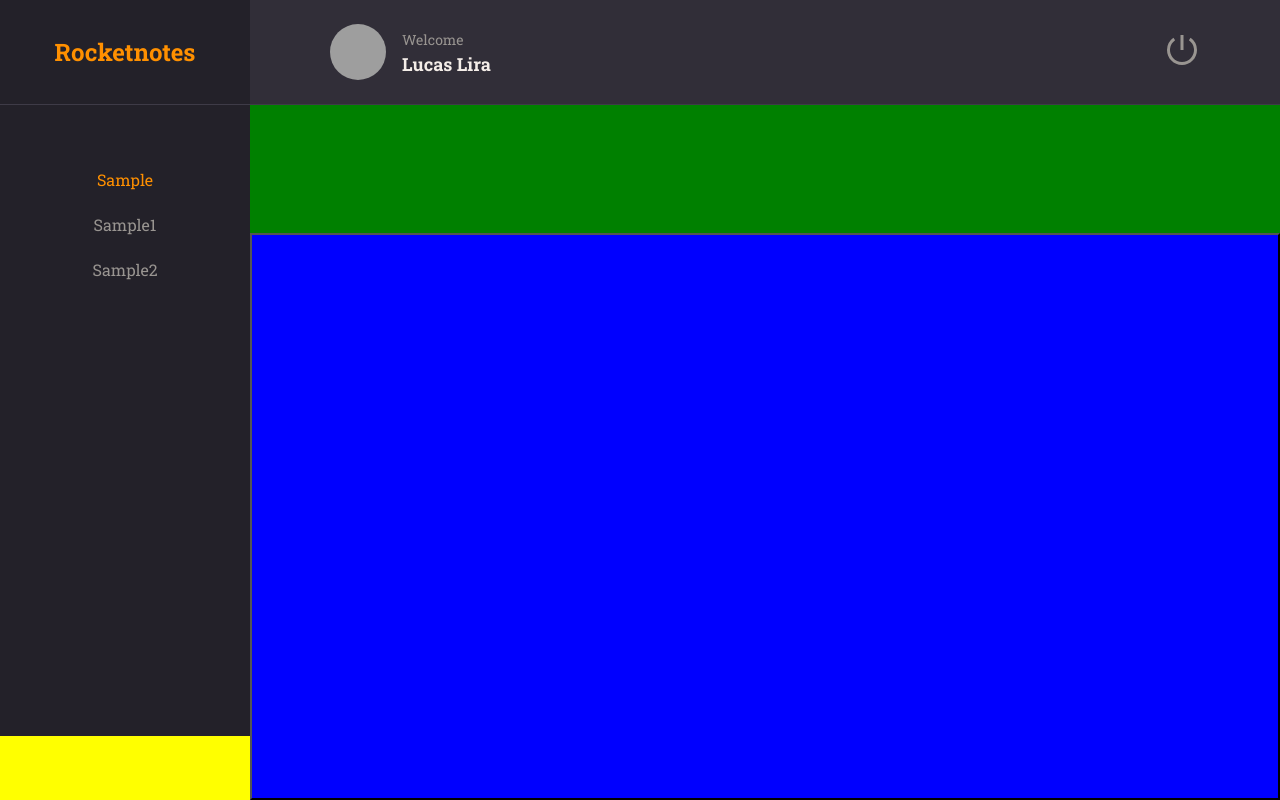
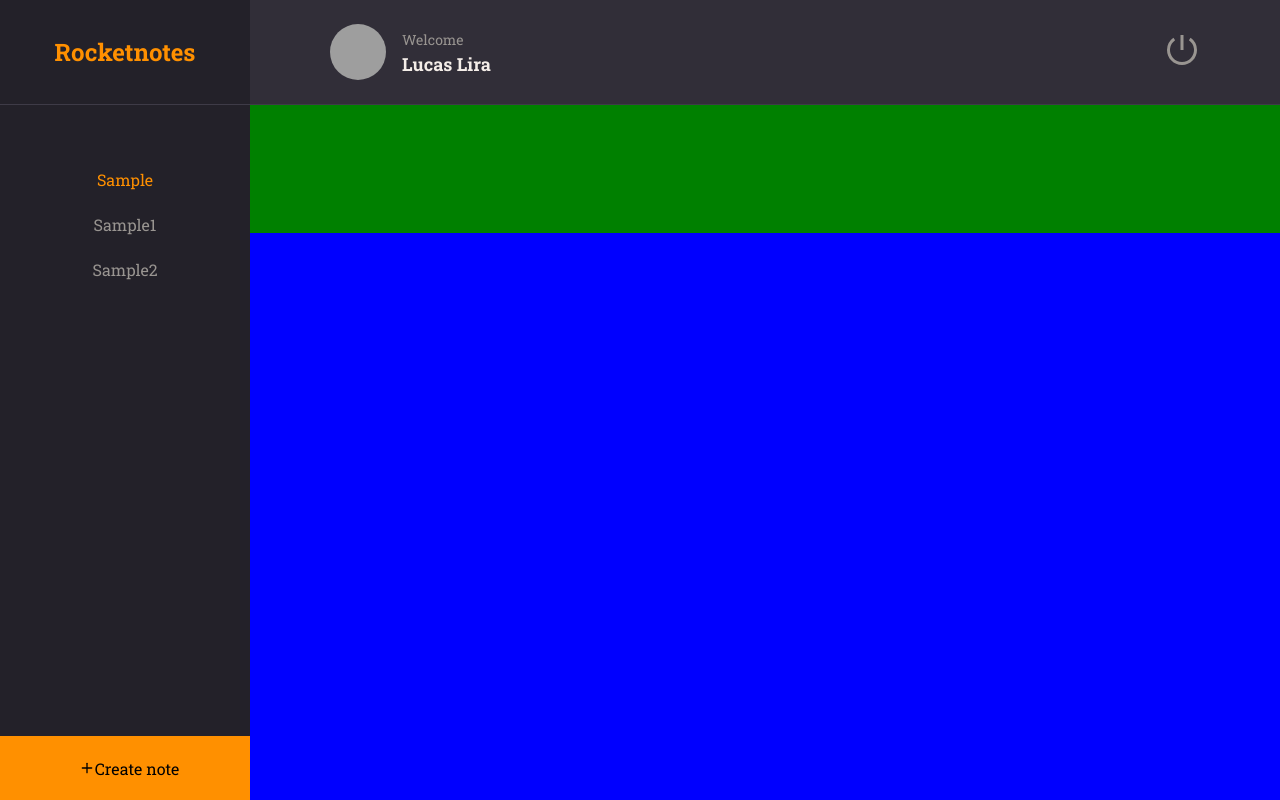
Before and after one commit to lucaslirah/Rocketsnotes, a React (Vite) app: page / in a window 1280 px wide. Built offline with nearby package versions, Linux system fonts and the light colour scheme; grey boxes are pictures that could not be loaded.

Commit message:
New Note button created

```diff
--- a/src/pages/Home/index.jsx
+++ b/src/pages/Home/index.jsx
@@ -1,6 +1,7 @@
 import { Container, Brand, Search, Menu, NewNote, Content } from './styles'
 import { Header } from '../../components/Header'
 import { ButtonText } from '../../components/ButtonText'
+import { FiPlus } from 'react-icons/fi'
 
 export function Home(){
     return(
@@ -30,6 +31,8 @@
             </Content>
 
             <NewNote>
+                <FiPlus/>
+                Create note
             </NewNote>
         </Container>
     )
--- a/src/pages/Home/styles.js
+++ b/src/pages/Home/styles.js
@@ -48,11 +48,20 @@
         margin-bottom: 24px;
     }
 `
-export const NewNote = styled.div`
+export const NewNote = styled.button`
     grid-area: newnote;
-    background: yellow;
+    background-color: ${({ theme }) => theme.COLORS.ORANGE};
+    border: none;
+
+    display: flex;
+    justify-content: center;
+    align-items: center;
+
+    svg{
+        margin-left: 8px;
+    }
 `
-export const Content = styled.button`
+export const Content = styled.div`
     grid-area: content;
     background: blue;
 `
```
